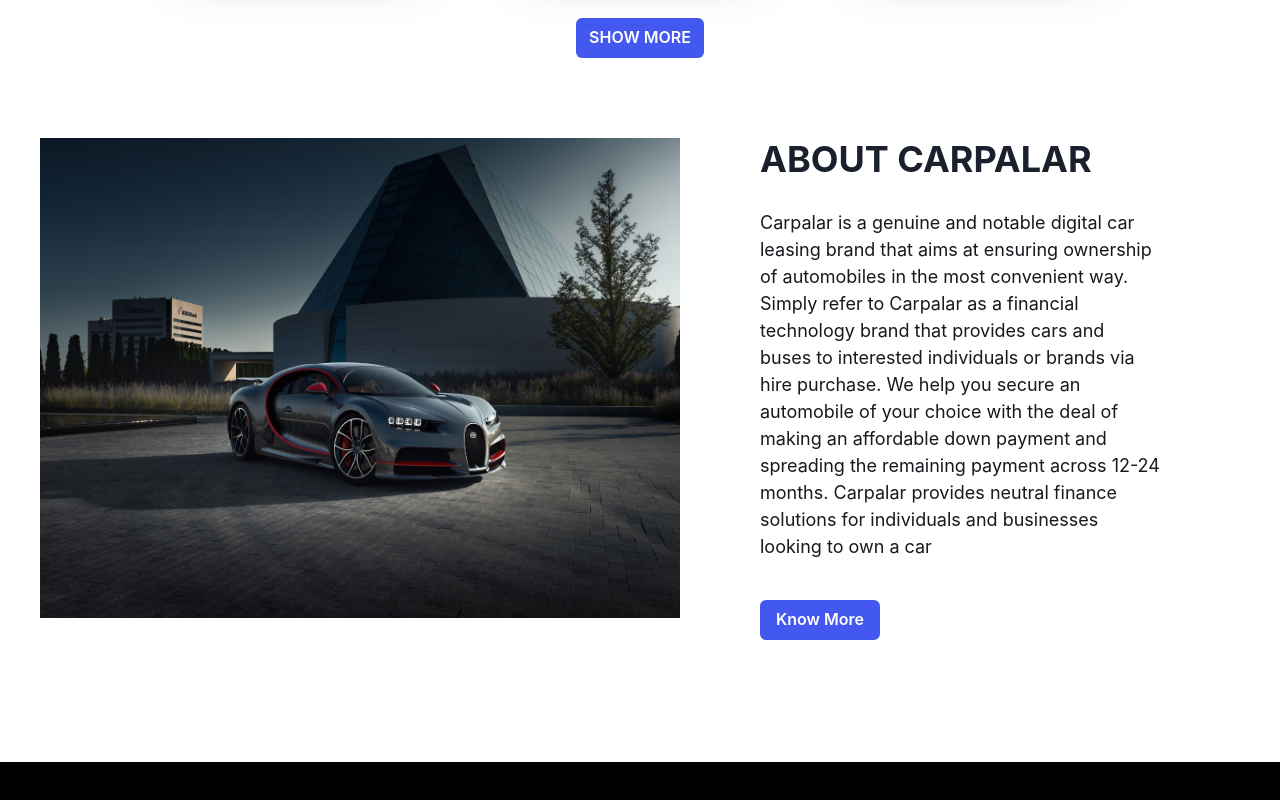
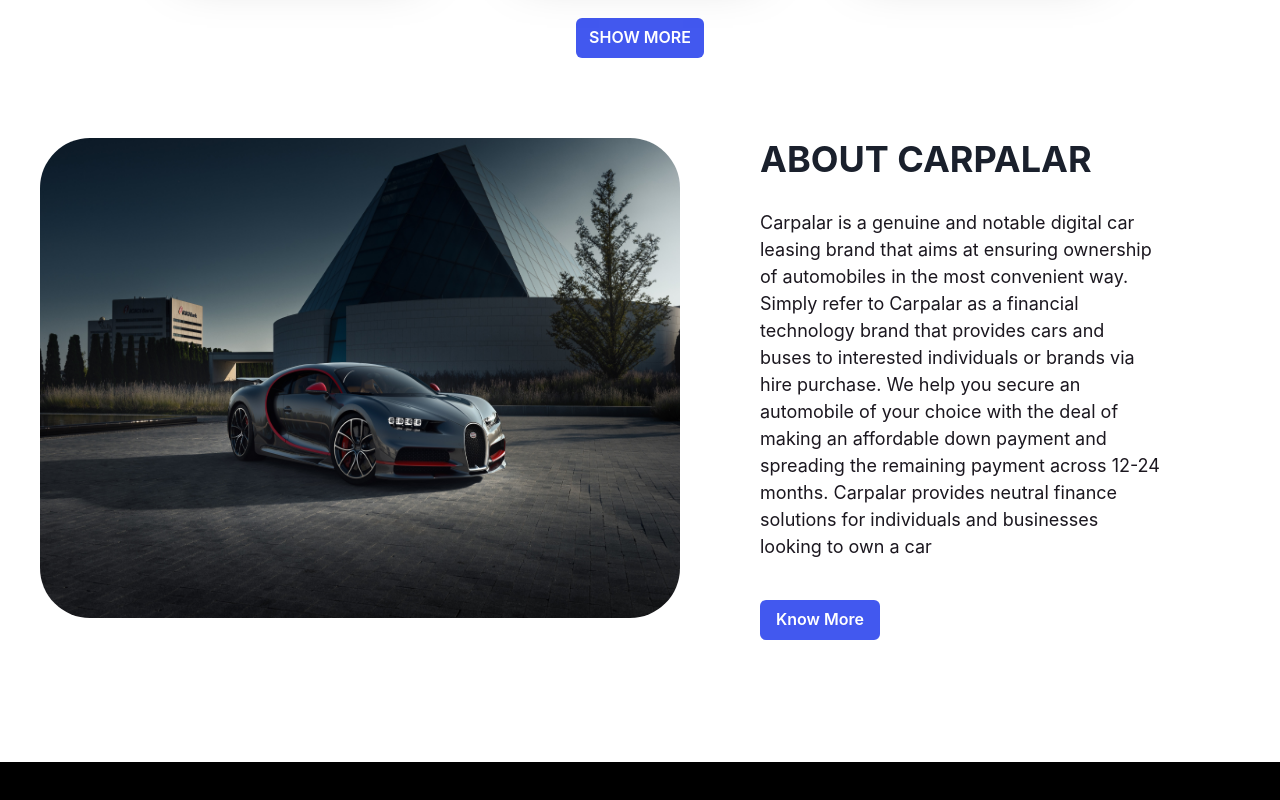
Before and after one commit to wajidkashoo14/carpalar, a Next.js app: page / in a window 1280 px wide. Shown: the part 4775-5575 px from the top of the page. Built offline with nearby package versions, Linux system fonts and the light colour scheme.

Commit message:
addded more pages

```diff
--- a/components/Layout/Aboutcarpalar.js
+++ b/components/Layout/Aboutcarpalar.js
@@ -16,7 +16,13 @@
   return (
     <Container maxW="100%" h="70vh" px="10" textAlign="center">
       <Flex>
-        <Image src="/homecar.jpg" h="30rem" w="50vw" layout="fixed" />
+        <Image
+          style={{ borderRadius: "50px" }}
+          src="/homecar.jpg"
+          h="30rem"
+          w="50vw"
+          //   layout="fixed"
+        />
         <Flex flexDir="column" px="5rem">
           <Heading mb="7" textTransform="uppercase" textAlign="left">
             About Carpalar
```
